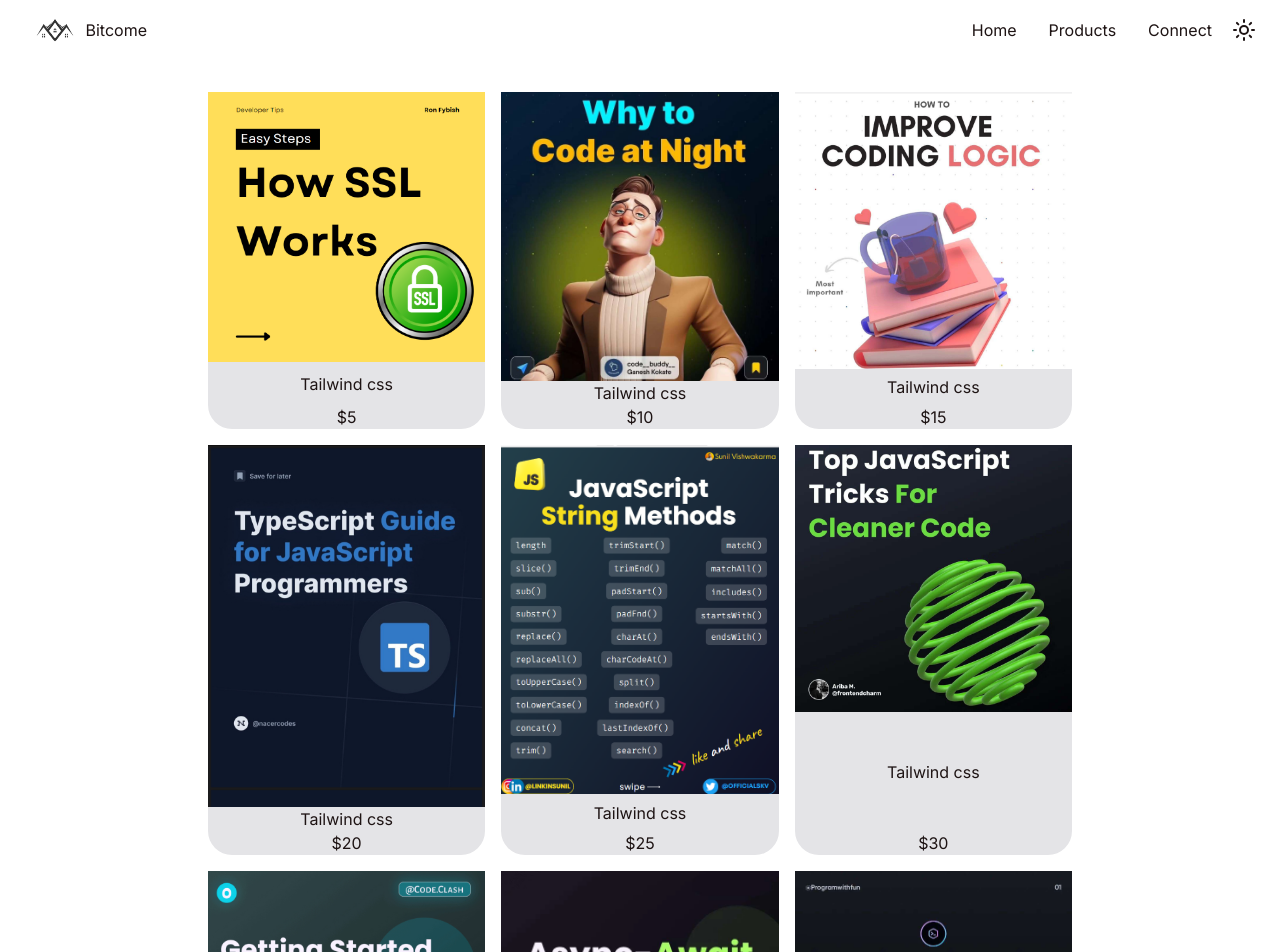
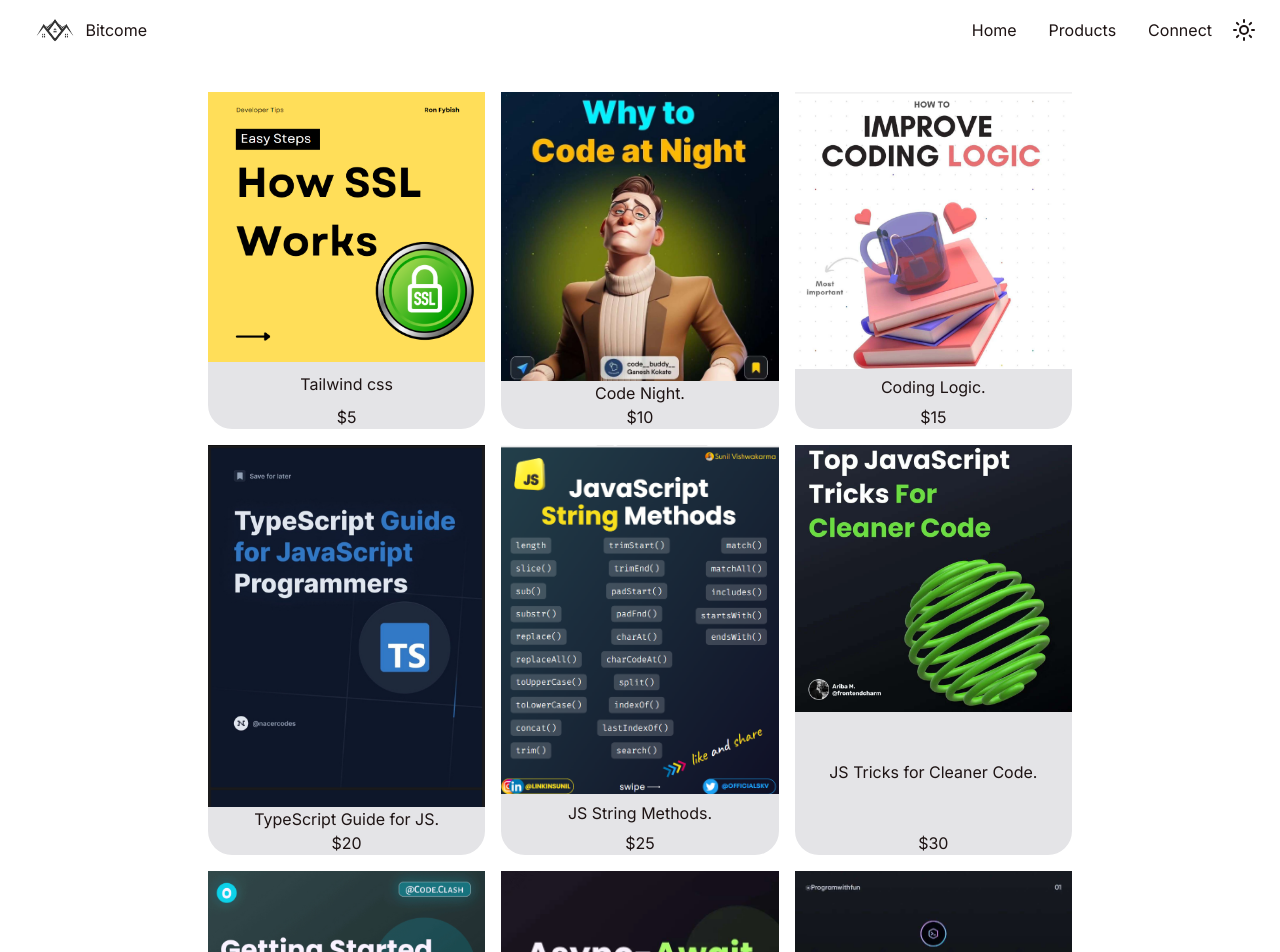
Before and after one commit to Preciousnnebuogor/bookton, a Next.js app: page /product in a window 1280 px wide. Shown: the top 952 px of the page. Built offline with nearby package versions, Linux system fonts and the light colour scheme.

Commit message:
adding description to data.ts

```diff
--- a/app/components/hero.tsx
+++ b/app/components/hero.tsx
@@ -13,17 +13,17 @@ export default function Hero() {
         >
           <div className={"flex  justify-between"}>
             <div className={""}>
-              <p className={" md:text-5xl text-2xl text-white mt-[50px] w-5"}>
+              <p className={" md:text-5xl text-2xl  mt-[50px] w-5"}>
                 Ebook learning skill completed
               </p>
-              <p className={"text-sm text-white mt-2"}>more offer</p>
+              <p className={"text-sm  mt-2"}>more offer</p>
               <div
                 className={`flex items-center justify-center w-fit h-fit
-               bg-white rounded-3xl p-4 border-white
-                border-2 bg-secondary mt-10`}
+               bg-card rounded-3xl p-4 border-card text-card-foreground
+                border-2  mt-10`}
               >
-                <p className={"text-sm pr-2  "}>Our services|</p>
-                <MdOutlineShoppingCart className={"  bg-white "} />
+                <p className={" text-sm pr-2  "}>Our services|</p>
+                <MdOutlineShoppingCart className={"  bg-card text-card-foreground "} />
               </div>
             </div>
             <img
--- a/app/product/data.ts
+++ b/app/product/data.ts
@@ -15,47 +15,56 @@ export const ProductList: IProduct[] = [
     image: ImageApp.prod1,
     name: "Tailwind css",
     price: 5,
-    desc:"the book about tailwind",
+    desc:"the book about tailw",
     bookpath: BookFile.c1,
   },
   {
     image: ImageApp.prod2,
-    name: "Tailwind css",
+    name: "Code Night.",
     price: 10,
-    desc:"",
+    desc:`A PDF that enables you to learn why
+     you should code at night,it lists the importants and briefly explains it in a way
+     an individual can understand or comprehen.
+     Save it, so you don't forget. `,
     bookpath: BookFile.c2,
   },
   {
     image: ImageApp.prod3,
-    name: "Tailwind css",
+    name: "Coding Logic.",
     price: 15,
-    desc:"",
+    desc:`Coding logic is a PDF that teaches how to improve coding logics,
+    it explains the problems associated with coding and how to solve them.
+    This file is design in each a way each one can effectively comprehen.`,
     bookpath: BookFile.c3,
   },
   {
     image: ImageApp.prod9,
-    name: "Tailwind css",
+    name: "TypeScript Guide for JS.",
     price: 20,
-    desc:"",
+    desc: `TypeScript Guide for JavaScript Programmers is a PDF document
+     that enables programmers to learn how to work with TypeScript.
+     This file contains the definition of TypeScript, the types of TypeScript and the functions of TypeScript.`,
     bookpath: BookFile.c9,
   },
   {
     image: ImageApp.prod4,
-    name: "Tailwind css",
+    name: "JS String Methods.",
     price: 25,
-    desc:"",
+    desc:`JS stands for JavaScript, JavaScript String have different methods, through
+    this PDF you will get to know the different type of JavaScript string methods,
+     how to use them, how they function and when to use them.`,
     bookpath: BookFile.c4,
   },
   {
     image: ImageApp.prod5,
-    name: "Tailwind css",
+    name: "JS Tricks for Cleaner Code.",
     price: 30,
-    desc:"",
+    desc:"This PDF Document contains top JavaScript tricks for",
     bookpath: BookFile.c5,
   },
   {
     image: ImageApp.prod6,
-    name: "Tailwind css",
+    name: "",
     price: 35,
     desc:"",
     bookpath: BookFile.c6,
--- a/styles/globals.css
+++ b/styles/globals.css
@@ -20,8 +20,8 @@
     --border: 214.3 31.8% 91.4%;
     --input: 214.3 31.8% 91.4%;
 
-    --card: 0 0% 100%;
-    --card-foreground: 222.2 47.4% 11.2%;
+    --card: #fff;
+    --card-foreground: #080b0a;
 
     --primary: #e4e4e7;
     --primary-foreground: #0d271c;
@@ -48,7 +48,7 @@
     --muted-foreground: 215.4 16.3% 56.9%;
 
     --accent: #080b0a;
-    --accent-foreground: #fff;
+    --accent-foreground: #ffff;
 
     --popover: 224 71% 4%;
     --popover-foreground: 215 20.2% 65.1%;
@@ -56,8 +56,8 @@
     --border: 216 34% 17%;
     --input: 216 34% 17%;
 
-    --card: 224 71% 4%;
-    --card-foreground: 213 31% 91%;
+    --card: #fff;
+    --card-foreground: #080b0a;
 
     --primary: #0d271c;
     --primary-foreground: #fff;
--- a/tailwind.config.js
+++ b/tailwind.config.js
@@ -44,8 +44,8 @@ module.exports = {
           foreground: "hsl(var(--popover-foreground))",
         },
         card: {
-          DEFAULT: "hsl(var(--card))",
-          foreground: "hsl(var(--card-foreground))",
+          DEFAULT: "var(--card)",
+          foreground: "var(--card-foreground)",
         },
       },
       borderRadius: {
```
